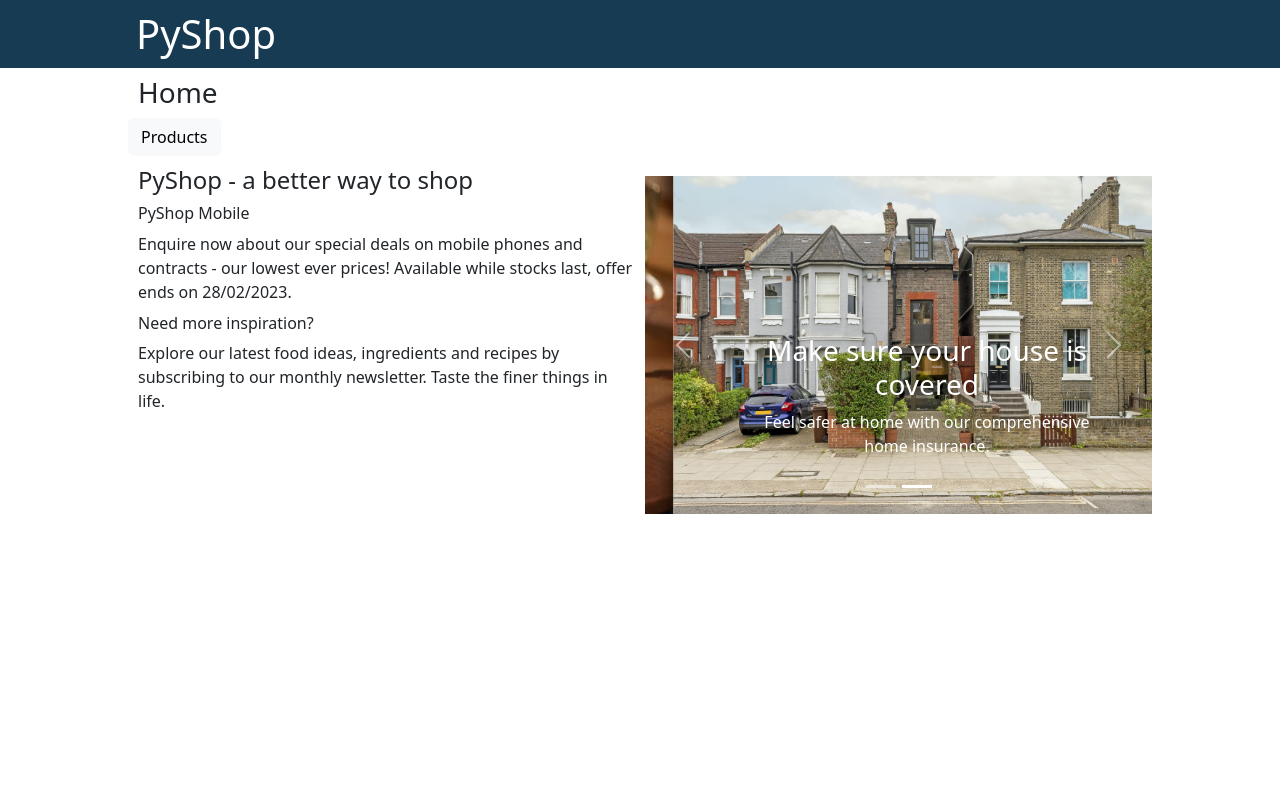
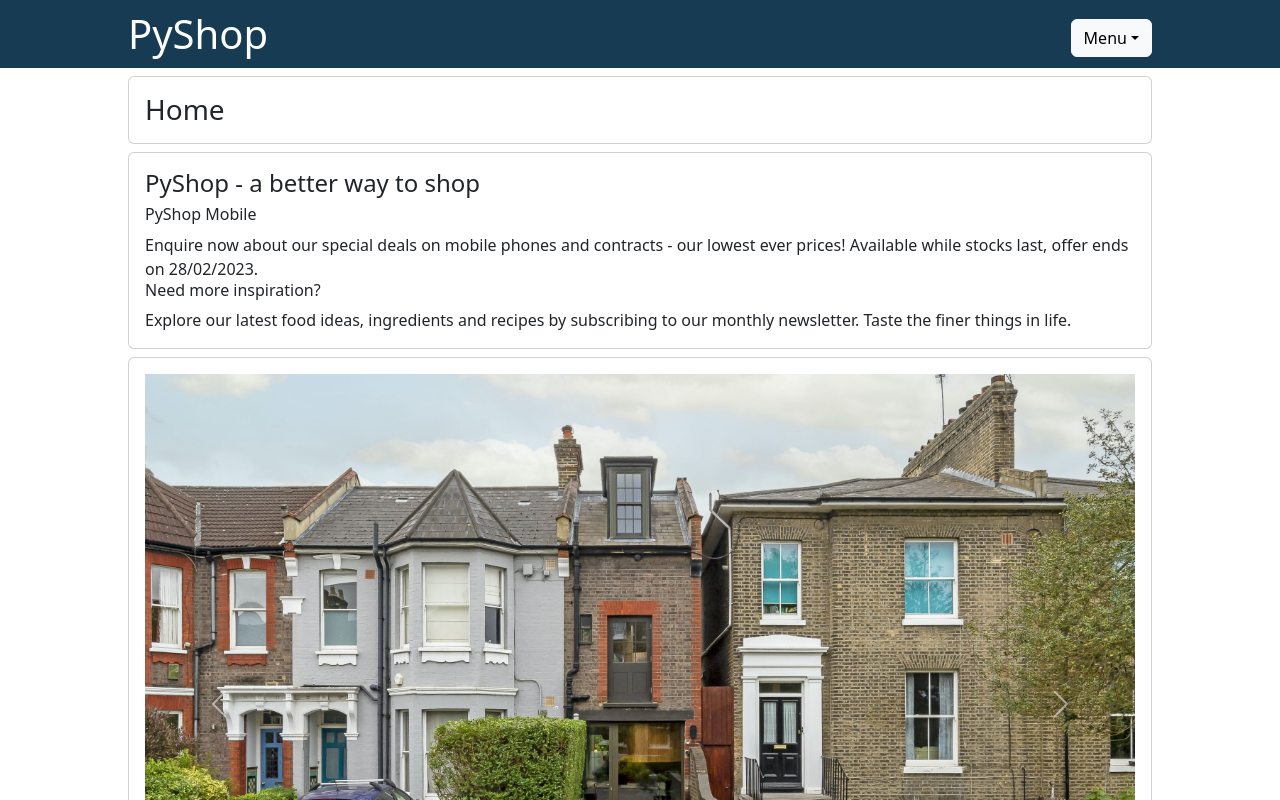
Before and after one commit to olliecase-green/ecommerce-app, a React (Create React App) app in the folder frontend/: page / in a window 1280 px wide. Shown: the top 800 px of the page. Built offline with nearby package versions, Linux system fonts and the light colour scheme.

Commit message:
Styling update using cards and also adding dropdown button for navigation

```diff
--- a/frontend/src/Components/Home.js
+++ b/frontend/src/Components/Home.js
@@ -1,37 +1,45 @@
 import React from "react";
 import "../main.css";
 import { Link } from "react-router-dom";
-import Button from "react-bootstrap/Button";
+import Card from "react-bootstrap/Card";
 import Navbar from "./Navbar";
 import HomeCarousel from "./HomeCarousel";
+import Subtitle from "./Subtitle";
 
 export default function Home() {
   return (
     <div>
       <Navbar />
       <div className="content">
-        <h3 className="subtitle">Home</h3>
-        <Button variant="light">
-          <Link to="products">Products</Link>
-        </Button>
+        <Subtitle subtitle={"Home"} />
+        <Card>
+          <Card.Body>
             <div className="other-info-container">
               <div className="other-info">
-            <h4 className="other-info-title">PyShop - a better way to shop</h4>
+                <h4 className="other-info-title">
+                  PyShop - a better way to shop
+                </h4>
                 <h6 className="other-info-text">PyShop Mobile</h6>
                 <div>
-              Enquire now about our special deals on mobile phones and contracts
-              - our lowest ever prices! Available while stocks last, offer ends
-              on 28/02/2023.
+                  Enquire now about our special deals on mobile phones and
+                  contracts - our lowest ever prices! Available while stocks
+                  last, offer ends on 28/02/2023.
                 </div>
-            <h6 style={{ "margin-top": "10px" }}>Need more inspiration?</h6>
+                <h6 className="mt-10">Need more inspiration?</h6>
                 <div>
                   Explore our latest food ideas, ingredients and recipes by
-              subscribing to our monthly newsletter. Taste the finer things in
-              life.
+                  subscribing to our monthly newsletter. Taste the finer things
+                  in life.
                 </div>
               </div>
+            </div>
+          </Card.Body>
+        </Card>
+        <Card className="mt-2">
+          <Card.Body>
             <HomeCarousel />
-        </div>
+          </Card.Body>
+        </Card>
       </div>
     </div>
   );
--- a/frontend/src/Components/Navbar.js
+++ b/frontend/src/Components/Navbar.js
@@ -1,4 +1,6 @@
 import React from "react";
+import Dropdown from "react-bootstrap/Dropdown";
+import DropdownButton from "react-bootstrap/DropdownButton";
 import { Link } from "react-router-dom";
 
 export default function Navbar() {
@@ -8,6 +10,17 @@ export default function Navbar() {
         <Link className="main-link" to="/">
           PyShop
         </Link>
+        <DropdownButton id="dropdown-basic-button" variant="light" title="Menu">
+          <Dropdown.Item>
+            <Link to="/">Home</Link>
+          </Dropdown.Item>
+          <Dropdown.Item>
+            <Link to="../products">Products</Link>
+          </Dropdown.Item>
+          <Dropdown.Item>
+            <Link to="../reviews">Reviews</Link>
+          </Dropdown.Item>
+        </DropdownButton>
       </div>
     </h1>
   );
--- a/frontend/src/Components/ProductGrid.js
+++ b/frontend/src/Components/ProductGrid.js
@@ -4,8 +4,8 @@ import Network from "./Network";
 import ProductCard from "./ProductCard";
 import Navbar from "./Navbar";
 import ErrorMessage from "./ErrorMessage";
-import Button from "react-bootstrap/Button";
-import { Link } from "react-router-dom";
+import Subtitle from "./Subtitle";
+import Card from "react-bootstrap/Card";
 
 export default function ProductGrid() {
   const [products, setProducts] = useState([]);
@@ -44,17 +44,12 @@ export default function ProductGrid() {
     <div>
       <Navbar />
       <div className="content">
-        <h3 className="subtitle">Products</h3>
-        <Button variant="light">
-          <Link to="../reviews">Reviews</Link>
-        </Button>
-        <Button variant="light">
-          <Link to="/">Back to home page</Link>
-        </Button>
-        <Button onClick={returnOffers} variant="light">
-          Click for available offers
-        </Button>
-        <div className="product-grid">{displayProducts()}</div>
+        <Subtitle subtitle={"Products"} />
+        <Card>
+          <Card.Body>
+            <div className="product-grid">{displayProducts()}</div>
+          </Card.Body>
+        </Card>
       </div>
     </div>
   );
--- a/frontend/src/Components/Reviews.js
+++ b/frontend/src/Components/Reviews.js
@@ -2,6 +2,7 @@ import React, { useState, useEffect } from "react";
 import "../main.css";
 import Navbar from "./Navbar";
 import Network from "./Network";
+import Subtitle from "./Subtitle";
 import ListGroup from "react-bootstrap/ListGroup";
 import Badge from "react-bootstrap/Badge";
 
@@ -46,7 +47,7 @@ export default function Reviews() {
     <div>
       <Navbar />
       <div className="content">
-        <h3 className="subtitle">Product Reviews</h3>
+        <Subtitle subtitle={"Product Reviews"} />
         <div className="reviews-content">{displayReviews()}</div>
       </div>
     </div>
--- /dev/null
+++ b/frontend/src/Components/Subtitle.js
@@ -0,0 +1,12 @@
+import React from "react";
+import Card from "react-bootstrap/Card";
+
+export default function Subtitle(props) {
+  return (
+    <Card className="mb-2">
+      <Card.Body>
+        <h3 className="m-0">{props.subtitle}</h3>
+      </Card.Body>
+    </Card>
+  );
+}
--- a/frontend/src/main.css
+++ b/frontend/src/main.css
@@ -21,19 +21,20 @@ a:hover {
 }
 
 .title {
-  padding: 10px;
+  padding: 10px 0 10px 0;
   background: #183b54;
   color: #fff;
+}
+
+.title-container {
+  display: flex;
+  justify-content: space-between;
 }
 
 .title-container,
 .content {
   width: 80%;
   margin: 0 auto;
-}
-
-.subtitle {
-  margin-left: 10px;
 }
 
 .product-image {
@@ -49,35 +50,3 @@ a:hover {
   grid-template-columns: repeat(auto-fit, minmax(200px, 1fr));
   grid-gap: 20px;
 }
-
-.carousel-container {
-  margin-top: 10px;
-  width: 50%;
-}
-
-.other-info-container {
-  display: flex;
-  margin-top: 10px;
-}
-
-.other-info {
-  width: 50%;
-  margin-left: 10px;
-  padding-right: 10px;
-}
-
-.other-info-title {
-  margin-bottom: 10px;
-}
-
-.other-info-text {
-  margin-top: 10px;
-}
-
-.btn {
-  margin-right: 10px;
-}
-
-.reviews-content {
-  margin-left: 10px;
-}
```
Also changed, not shown: 1 other file (tests, documents, lock files or other folders). Lines whose indentation alone changed are shown as unchanged.
